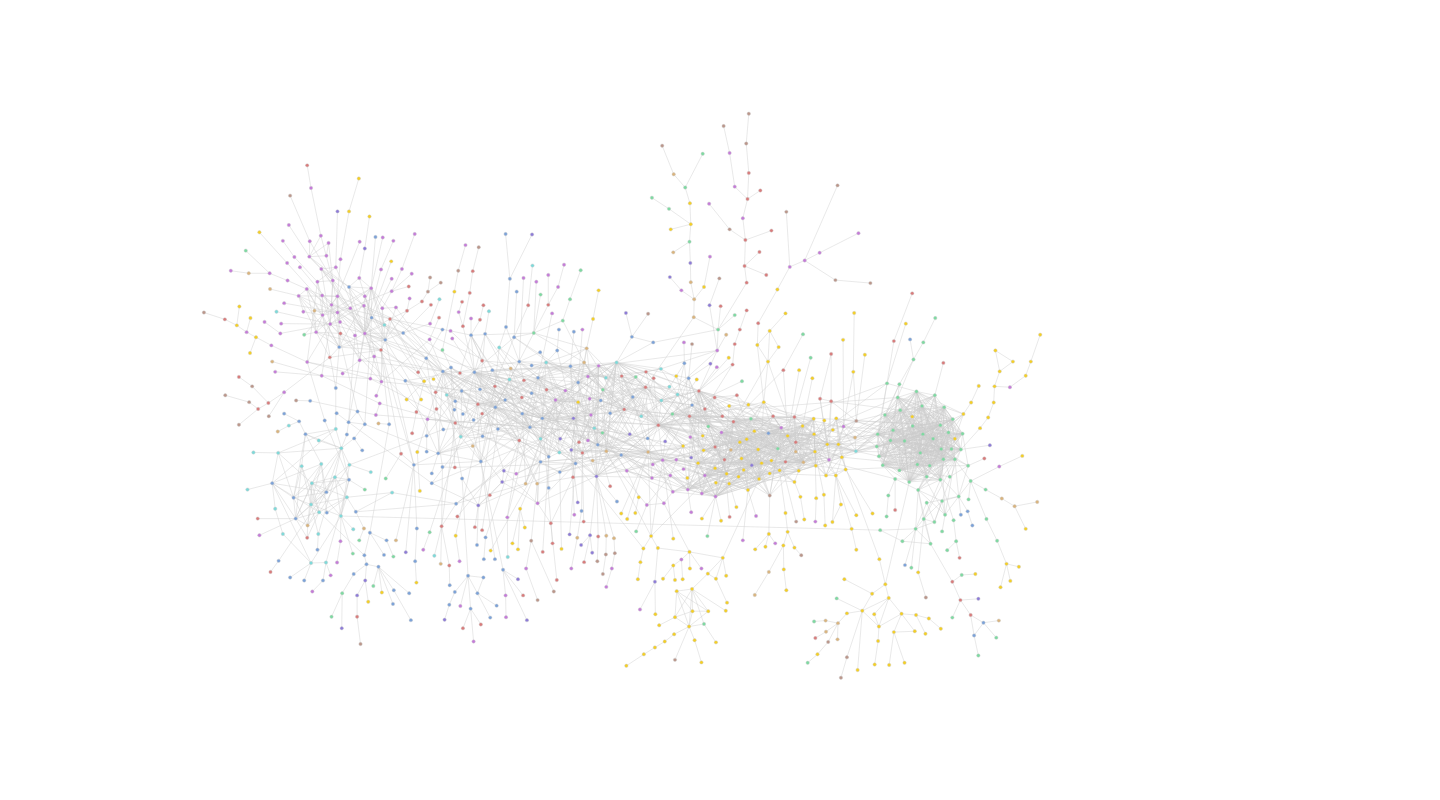
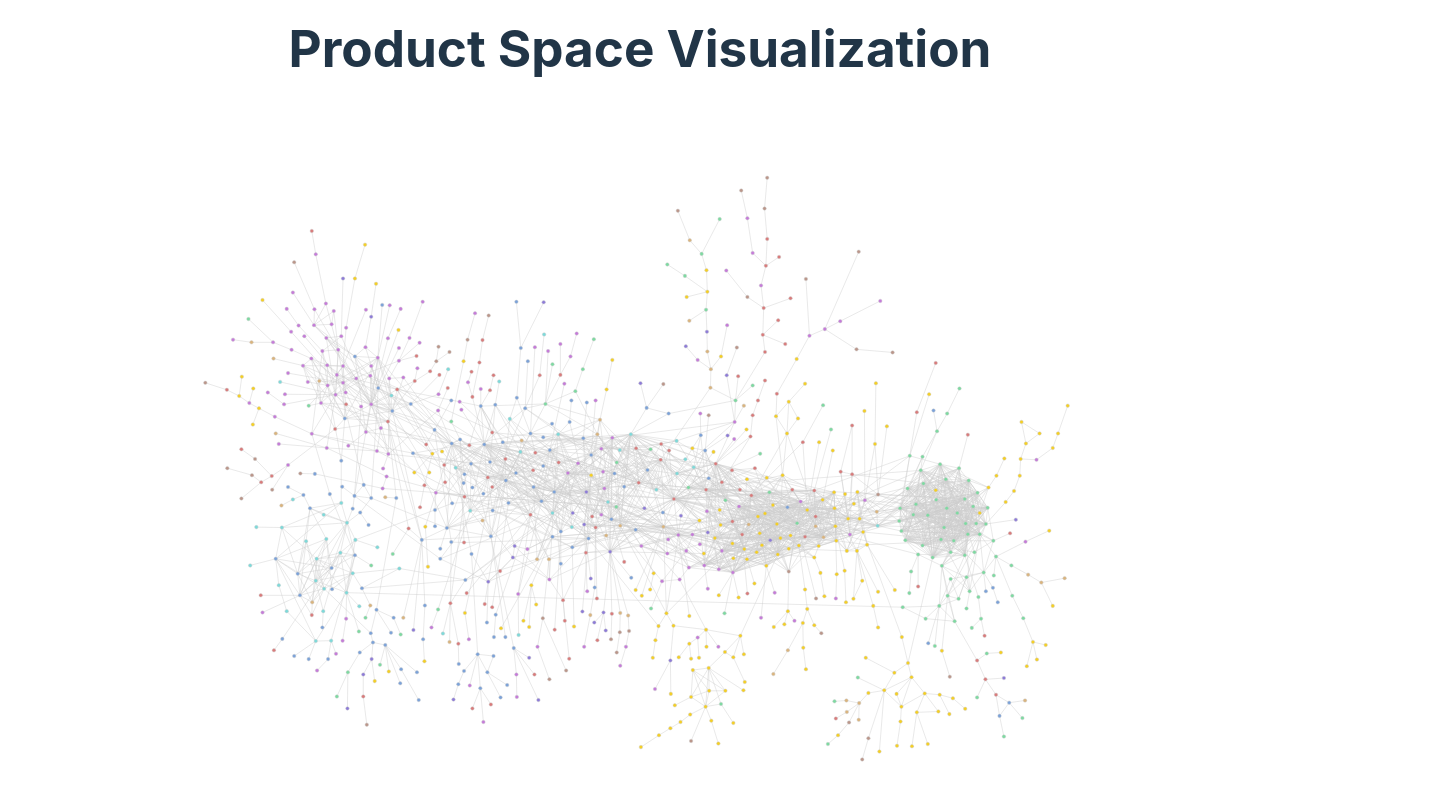
Before and after one commit to cmacnamara/product-space-viz, a React (Vite) app: page / in a window 1280 px wide. Shown: the top 800 px of the page, 1440 px wide, since content can reach past the window. Built offline with nearby package versions, Linux system fonts and the light colour scheme.

Commit message:
remove border

```diff
--- a/src/App.tsx
+++ b/src/App.tsx
@@ -10,6 +10,7 @@ const data: number[] = []
 function App() {
   return (
     <div className='mainContainer'>
+      <h1>Product Space Visualization</h1>
       <NetworkDiagram
         width={3000}
         height={3000}
--- a/src/components/NetworkDiagram/NetworkDiagram.module.css
+++ b/src/components/NetworkDiagram/NetworkDiagram.module.css
@@ -1,18 +1,11 @@
 .svgContainer {
-  /* display: inline-block;
-  position: relative;
-  width: 100%;
-  padding-bottom: 100%;
-  vertical-align: top;
-  overflow: hidden; */
   width: 75vw;
   height: 55vw;
-  border: 2px solid white
 }
 
 .svgContent {
-  height: 100vw;
-  width: 100vw;
+  height: 100%;
+  width: 100%;
   display: flex;
   align-items: center;
   justify-content: center;
@@ -29,11 +22,11 @@
 }
 
 .edge {
- stroke: #CCCCCC;
- stroke-width: 1px;
+  stroke: #CCCCCC;
+  stroke-width: 1px;
 }
 
 .highlightedEdge {
- stroke: red;
- stroke-width: 3px;
+  stroke: red;
+  stroke-width: 3px;
 }
--- a/src/components/NetworkDiagram/NetworkDiagram.tsx
+++ b/src/components/NetworkDiagram/NetworkDiagram.tsx
@@ -120,9 +120,11 @@ export const NetworkDiagram = () => {
     setEdges(newEdges)
   }
 
-  return (
+  if(!nodes.length || !edges.length) return (<h2>Loading...</h2>)
+
+  else return (
     <div className={styles.svgContainer}>
-      <svg className={styles.svgContent} viewBox="850 1500 3000 3000" preserveAspectRatio="xMinYMin meet">
+      <svg className={styles.svgContent} viewBox="850 1500 1600 1600" preserveAspectRatio="xMinYMin meet">
         {edges.map((edge,idx: number) =>
           <line
             key={idx}
@@ -133,8 +135,8 @@ export const NetworkDiagram = () => {
             y2={edge.y2}
           />
         )}
+        <>
           {nodes.map((node,idx: number) =>
-        <>
             <circle
               key={idx}
               className={node.isHighlighted ? styles.highlightedNode : styles.node}
@@ -148,8 +150,8 @@ export const NetworkDiagram = () => {
               data-tooltip-content={`${node.productName} (${node.productCode})`}
               data-tooltip-place="top"
             />
+            )}
         </>
-        )}
       </svg>
       <Tooltip id='my-tooltip'/>
     </div>
--- a/src/index.css
+++ b/src/index.css
@@ -22,13 +22,14 @@ a:hover {
   color: #535bf2;
 }
 
-html {
+/* html {
   height: 100%;
   width: 100%;
-}
+} */
 
 body {
   margin: 0;
+  height: 100vh;
   display: flex;
   align-items: center;
   justify-content: center;
```
Lines whose indentation alone changed are shown as unchanged.
